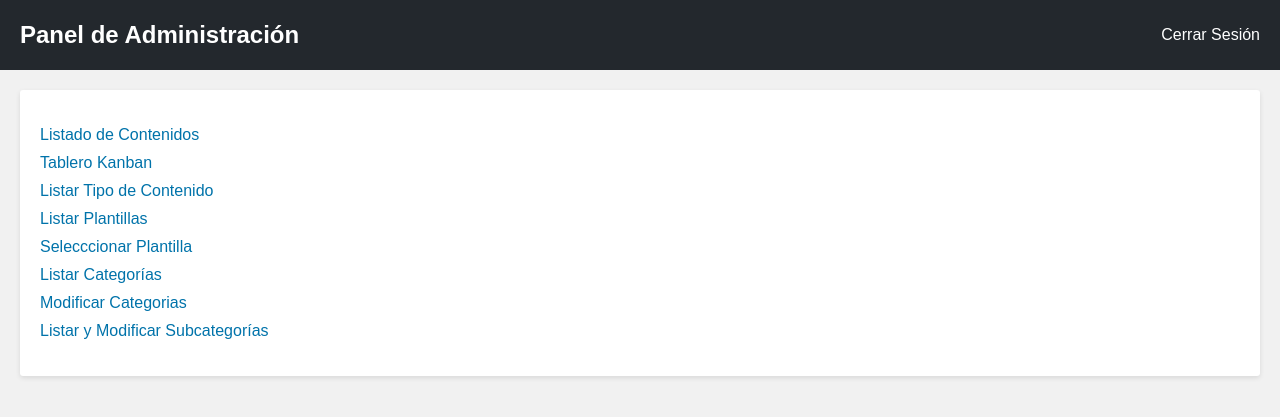
After one commit to aravalenzuela/proyecto_CMS, a Django app: page /panel-publicador/ in a window 1280 px wide. The commit adds this page. Shown: the top 417 px of the page. Run offline with Django 4.2, Linux system fonts and the light colour scheme.

Commit message:
[Modificacion de Paneles]

```diff
--- a/Seguridad/templates/asignar_rol.html
+++ b/Seguridad/templates/asignar_rol.html
@@ -50,7 +50,6 @@
         {{ form.as_p }}
         <button type="submit">Asignar Rol</button>
     </form>
-    <a href="{% url 'redirect_to_home' %}" style="background-color: #007bff; color: white; padding: 10px 20px; border-radius: 4px; text-decoration: none; display: inline-block;">Volver al Panel</a>
 </div>
 
 {% endblock %}
--- /dev/null
+++ b/core/templates/panel_publicador.html
@@ -0,0 +1,38 @@
+{% load static %}
+
+<!DOCTYPE html>
+<html lang="en">
+
+<head>
+    <meta charset="UTF-8">
+    <meta name="viewport" content="width=device-width, initial-scale=1.0">
+    <title>Panel de Administración - CMS</title>
+    <link rel="stylesheet" href="{% static 'post_sso.css' %}">
+    <!-- Añade tus estilos aquí -->
+</head>
+
+<body>
+    <header>
+        <h1>Panel de Administración</h1>
+        <nav>
+            <ul>
+                <a href="{% url 'logout' %}">Cerrar Sesión</a>
+            </ul>
+        </nav>
+    </header>
+    <section>
+        <ul>
+            <li><a href="{% url 'listar_contenidos' %}">Listado de Contenidos</a></li>
+            <li><a href="{% url 'tablero_kanban' %}">Tablero Kanban</a></li>
+            <li><a href="{% url 'listar_tipos_de_contenido' %}">Listar Tipo de Contenido</a></li>
+            <li><a href="{% url 'listar_plantillas' %}">Listar Plantillas</a></li>
+            <li><a href="{% url 'seleccionar_plantilla' %}">Selecccionar Plantilla</a></li>
+            <li><a href="{% url 'listar_categorias' %}">Listar Categorías</a></li>
+            <li><a href="{% url 'modificar_categoria' %}">Modificar Categorias</a></li>
+            <!-- Añade aquí las opciones relacionadas con categorías y subcategorías -->
+            <li><a href="{% url 'listar_subcategorias' %}">Listar y Modificar Subcategorías</a></li>
+            <!-- Añade aquí las opciones relacionadas con contenidos -->
+        </ul>
+    </section>
+</body>
+</html>
--- a/core/templates/vista_publicador.html
+++ b/core/templates/vista_publicador.html
@@ -191,7 +191,7 @@
             // Ocultar la vista de lector
             toggleLectorView('none');
             // Luego cargar el panel de administración como antes
-            fetch('/panel-administracion/') // Asegúrate de usar el nombre correcto de la URL
+            fetch('/panel-publicador/') // Asegúrate de usar el nombre correcto de la URL
                 .then(response => response.text())
                 .then(html => {
                     document.getElementById('contenido-dinamico').innerHTML = html;
--- a/core/templates/vista_suscriptor.html
+++ b/core/templates/vista_suscriptor.html
@@ -190,7 +190,7 @@
             // Ocultar la vista de lector
             toggleLectorView('none');
             // Luego cargar el panel de administración como antes
-            fetch('/panel-administracion/') // Asegúrate de usar el nombre correcto de la URL
+            fetch('/panel-suscriptor/') // Asegúrate de usar el nombre correcto de la URL
                 .then(response => response.text())
                 .then(html => {
                     document.getElementById('contenido-dinamico').innerHTML = html;
```
